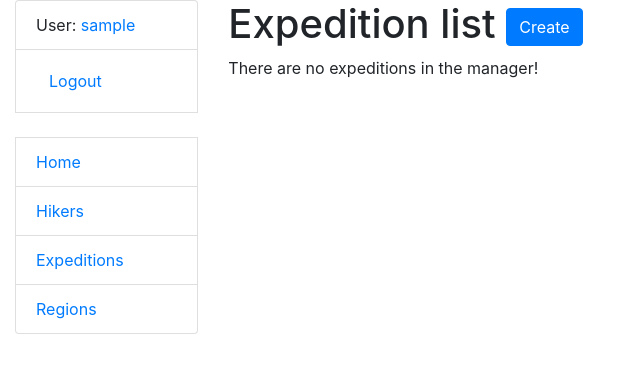
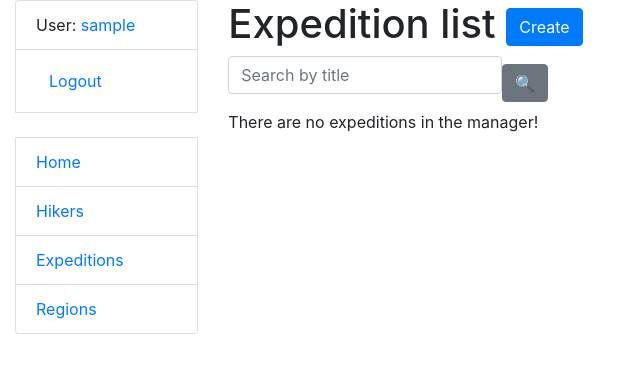
Before and after one commit to StychukMariia/hiking-trip-manager, a Django app: page /expeditions/ in a window 1280 px wide. Shown: the top 373 px of the page, without its empty margins (0-640 px from the left). Run offline with Django 5.2, Linux system fonts and the light colour scheme; the visitor is signed in with stand-in values (Sample User, id 1); data that the repository does not hold is empty; some libraries are stand-ins or nearby versions.

Commit message:
add search form for titles on the expedition list view

```diff
--- a/hikes/forms.py
+++ b/hikes/forms.py
@@ -50,6 +50,17 @@ class RegionNameSearchForm(forms.Form):
         required=False,
         label="",
         widget=forms.TextInput(
-            attrs={"placeholder": "Search by region name"}
+            attrs={"placeholder": "Search by name"}
         )
     )
+
+
+class ExpeditionTitleSearchForm(forms.Form):
+    title = forms.CharField(
+        max_length=255,
+        required=False,
+        label="",
+        widget=forms.TextInput(
+            attrs={"placeholder": "Search by title"}
+        )
+    )
--- a/hikes/views.py
+++ b/hikes/views.py
@@ -13,7 +13,7 @@ from django.views.generic import (
 from hikes.forms import (
     ExpeditionForm,
     HikerCreationForm,
-    HikerUpdateForm, HikerUsernameSearchForm, RegionNameSearchForm
+    HikerUpdateForm, HikerUsernameSearchForm, RegionNameSearchForm, ExpeditionTitleSearchForm
 )
 from hikes.models import (
     Hiker,
@@ -124,6 +124,24 @@ class HikerDeleteView(LoginRequiredMixin, DeleteView):
 class ExpeditionListView(LoginRequiredMixin, ListView):
     model = Expedition
 
+    def get_context_data(self, *, object_list=None, **kwargs):
+        context = super(ExpeditionListView, self).get_context_data(**kwargs)
+        title = self.request.GET.get("title", "")
+
+        context["search_form"] = ExpeditionTitleSearchForm(
+            initial={"title": title}
+        )
+        return context
+
+    def get_queryset(self):
+        queryset = Expedition.objects.all()
+        form = ExpeditionTitleSearchForm(self.request.GET)
+        if form.is_valid():
+            return queryset.filter(
+                title__icontains=form.cleaned_data["title"]
+            )
+        return queryset
+
 
 class ExpeditionDetailView(LoginRequiredMixin, DetailView):
     model = Expedition
--- a/templates/hikes/expedition_list.html
+++ b/templates/hikes/expedition_list.html
@@ -1,4 +1,5 @@
 {% extends "base.html" %}
+{% load crispy_forms_filters %}
 
 {% block content %}
   <h1>
@@ -7,6 +8,11 @@
       Create
     </a>
   </h1>
+
+  <form action="" method="get" class="form-inline">
+    {{ search_form|crispy }}
+    <input class="btn btn-secondary" type="submit" value="🔍">
+  </form>
 
   {% if expedition_list %}
     <ul>
```
